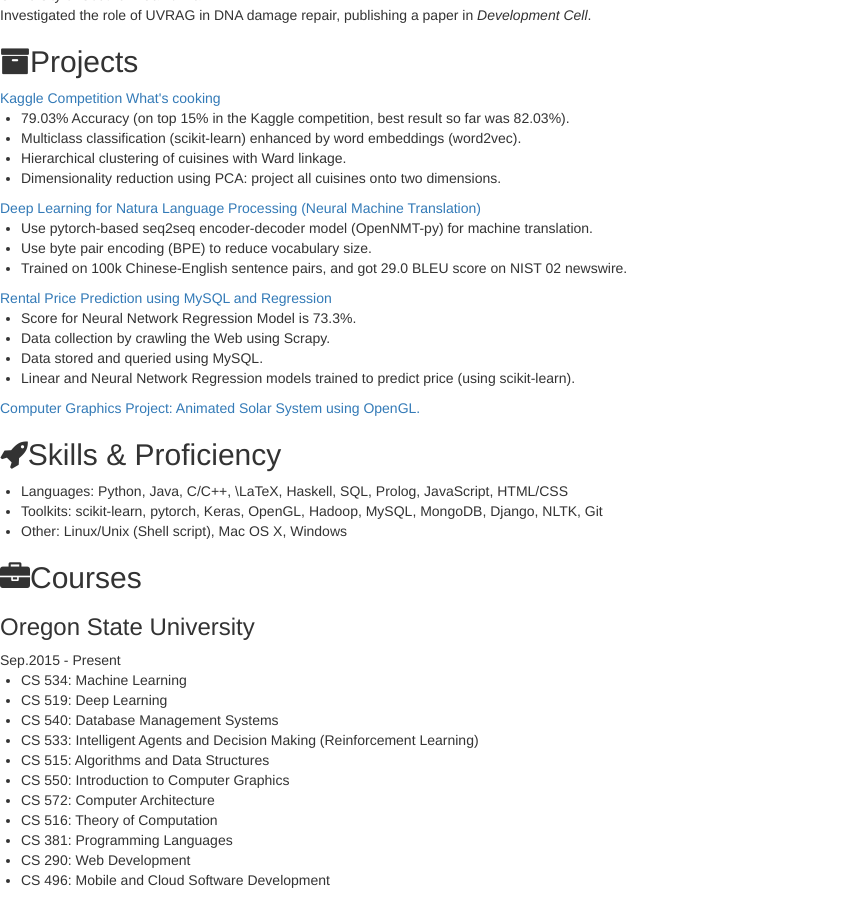
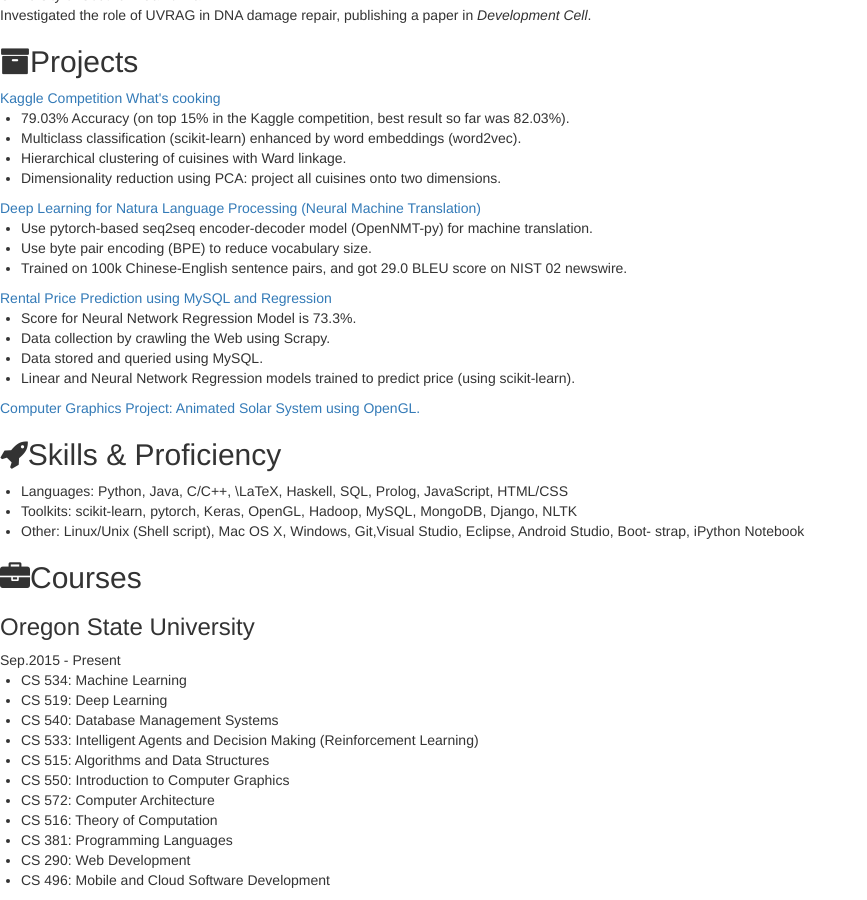
Before and after one commit to dapengliamy/dapengliamy.github.io, a Jekyll site: the page built from index.html, in a window 1280 px wide and 900 px high, scrolled down 1652 px. Shown: the whole window, without its empty margins (0-867 px from the left). Built offline with Jekyll 4.4.1, drawn with Linux system fonts in a browser that asks for light colours.

Commit message:
skills updated

```diff
--- a/_includes/skills.html
+++ b/_includes/skills.html
@@ -2,7 +2,7 @@
                 <h2 class="section-title"><i class="fa fa-rocket"></i>Skills &amp; Proficiency</h2>
 		<ul>
 		  <li>Languages: Python, Java, C/C++, \LaTeX, Haskell, SQL, Prolog, JavaScript, HTML/CSS
-		  <li>Toolkits: scikit-learn, pytorch, Keras, OpenGL, Hadoop, MySQL, MongoDB, Django, NLTK, Git
-		  <li>Other: Linux/Unix (Shell script), Mac OS X, Windows
+		  <li>Toolkits: scikit-learn, pytorch, Keras, OpenGL, Hadoop, MySQL, MongoDB, Django, NLTK
+		  <li>Other: Linux/Unix (Shell script), Mac OS X, Windows, Git,Visual Studio, Eclipse, Android Studio, Boot- strap, iPython Notebook
 		</ul>
 </section><!--//skills-section-->
```
